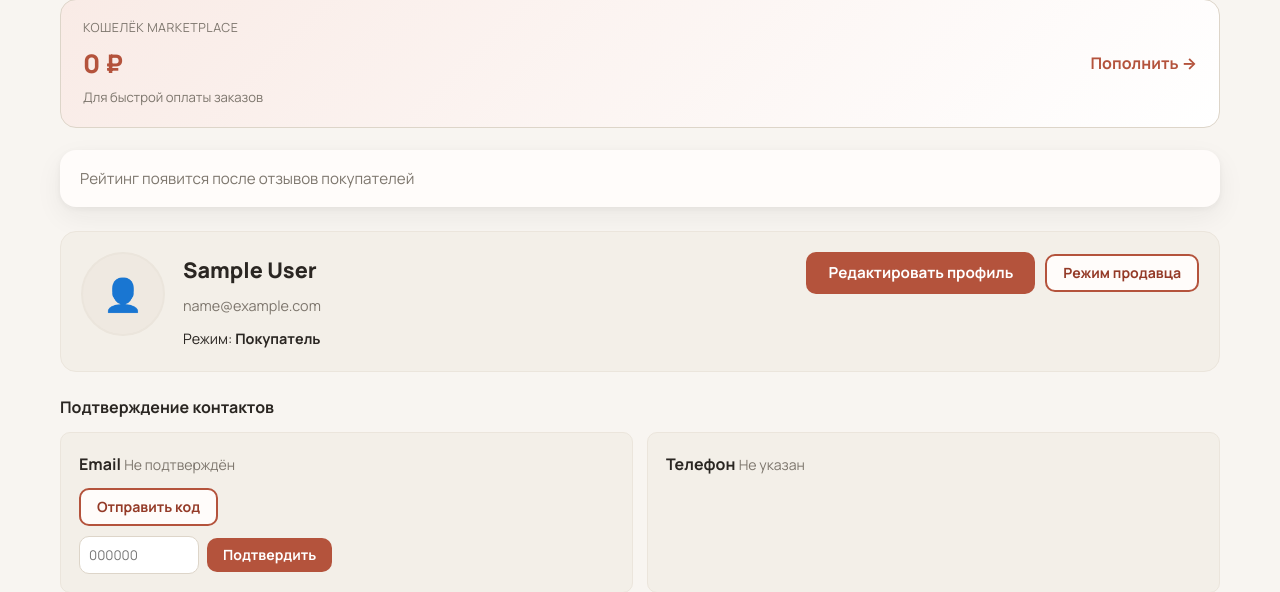
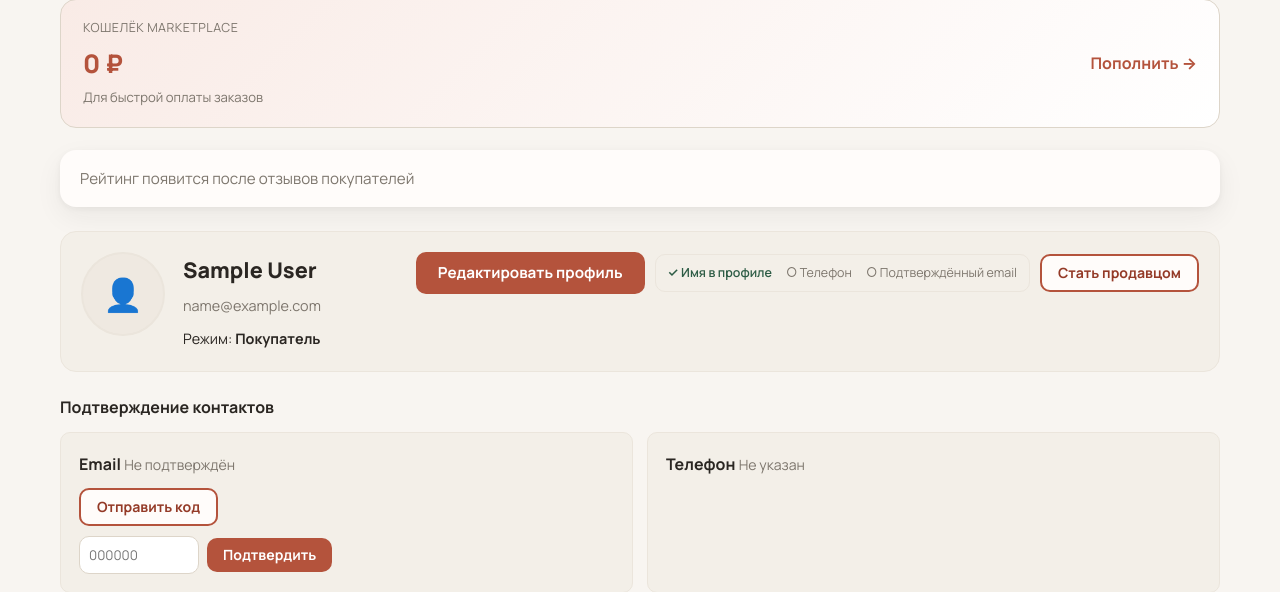
Before and after one commit to zVoofo/merketpalace, a Django app: page /accounts/profile/ in a window 1280 px wide. Shown: the part 243-835 px from the top of the page. Run offline with Django 5.2, Linux system fonts and the light colour scheme; the visitor is signed in with stand-in values (Sample User, id 1); data comes from the database, SQL or seed files in the repository; data that the repository does not hold is empty.

Commit message:
фикаааааот

```diff
--- a/accounts/views.py
+++ b/accounts/views.py
@@ -32,14 +32,50 @@ def _after_login(request, user):
 
 
 def _seller_switch_errors(user) -> list[str]:
-    errors = []
+    missing = []
     if not (user.first_name or '').strip():
-        errors.append('заполните имя в профиле')
+        missing.append('имя в профиле')
     if not user.phone:
-        errors.append('укажите телефон')
+        missing.append('телефон')
     if not user.email_verified:
-        errors.append('подтвердите email')
-    return errors
+        missing.append('подтверждённый email')
+    return missing
+
+
+def _seller_requirements(user) -> list[dict]:
+    return [
+        {'label': 'Имя в профиле', 'ok': bool((user.first_name or '').strip())},
+        {'label': 'Телефон', 'ok': bool(user.phone)},
+        {'label': 'Подтверждённый email', 'ok': bool(user.email_verified)},
+    ]
+
+
+def _switch_active_role(request, role: str):
+    """Переключение buyer/seller с понятными уведомлениями."""
+    if role not in ('buyer', 'seller'):
+        messages.error(request, 'Некорректный режим')
+        return redirect('accounts:profile')
+
+    if role == 'seller':
+        missing = _seller_switch_errors(request.user)
+        if missing:
+            if len(missing) == 1:
+                detail = missing[0]
+            else:
+                detail = ', '.join(missing[:-1]) + ' и ' + missing[-1]
+            messages.error(
+                request,
+                f'Не удалось стать продавцом — не хватает: {detail}.',
+            )
+            return redirect(f'{reverse("accounts:profile")}?edit=1')
+
+    request.user.active_role = role
+    request.user.save(update_fields=['active_role'])
+    if role == 'seller':
+        messages.success(request, 'Режим продавца включён.')
+    else:
+        messages.success(request, 'Режим покупателя включён.')
+    return redirect('accounts:profile')
 
 
 def staff_required(view_func):
@@ -311,15 +347,7 @@ def profile_view(request):
     if request.method == 'POST':
         if 'switch_role' in request.POST:
             role = request.POST.get('role', 'buyer')
-            if role == 'seller':
-                errs = _seller_switch_errors(request.user)
-                if errs:
-                    messages.error(request, 'Режим продавца: ' + ', '.join(errs) + '.')
-                    return redirect('accounts:profile?edit=1')
-            request.user.active_role = role
-            request.user.save(update_fields=['active_role'])
-            messages.success(request, f'Режим: {"Продавец" if role == "seller" else "Покупатель"}')
-            return redirect('accounts:profile')
+            return _switch_active_role(request, role)
 
         if 'send_email_code' in request.POST:
             email = request.POST.get('email') or request.user.email
@@ -412,6 +440,7 @@ def profile_view(request):
         'rating_avg': rating_avg,
         'rating_count': rating_count,
         'looking_incoming_count': looking_incoming_count,
+        'seller_requirements': _seller_requirements(request.user),
         **looking_requests_context(request.user),
     }
 
--- a/static/css/blocks.css
+++ b/static/css/blocks.css
@@ -621,6 +621,13 @@
 .profile-view__org{margin:8px 0 0;font-size:.88rem;color:var(--text-soft)}
 .profile-view__actions{display:flex;flex-wrap:wrap;gap:10px;align-items:center}
 .profile-role-form{margin:0}
+.seller-reqs{
+  list-style:none;margin:0;padding:8px 12px;
+  background:var(--bg-soft);border:1px solid var(--border-light);border-radius:var(--radius-sm);
+  font-size:.78rem;color:var(--muted);display:flex;flex-wrap:wrap;gap:6px 14px;
+}
+.seller-reqs__item{white-space:nowrap}
+.seller-reqs__item--ok{color:var(--success-text);font-weight:600}
 .profile-edit__head{display:flex;align-items:center;justify-content:space-between;gap:12px;margin-bottom:20px}
 .profile-edit__head h2{margin:0;font-size:1.2rem}
 .profile-edit[hidden]{display:none!important}
--- a/templates/accounts/profile.html
+++ b/templates/accounts/profile.html
@@ -63,11 +63,20 @@
             </div>
             <div class="profile-view__actions">
                 <button type="button" class="btn" id="profile-edit-open">Редактировать профиль</button>
-                <form method="POST" class="profile-role-form" data-confirm="{% if user.active_role == 'seller' %}Переключиться в режим покупателя?{% else %}Стать продавцом? Нужны имя, телефон и подтверждённый email.{% endif %}">
+                {% if user.active_role != 'seller' %}
+                <ul class="seller-reqs" aria-label="Условия для режима продавца">
+                    {% for req in seller_requirements %}
+                        <li class="seller-reqs__item{% if req.ok %} seller-reqs__item--ok{% endif %}">
+                            {% if req.ok %}✓{% else %}○{% endif %} {{ req.label }}
+                        </li>
+                    {% endfor %}
+                </ul>
+                {% endif %}
+                <form method="POST" class="profile-role-form">
                     {% csrf_token %}
                     <input type="hidden" name="switch_role" value="1">
                     <input type="hidden" name="role" value="{% if user.active_role == 'seller' %}buyer{% else %}seller{% endif %}">
-                    <button type="submit" class="btn btn--outline btn--sm">{% if user.active_role == 'seller' %}Режим покупателя{% else %}Режим продавца{% endif %}</button>
+                    <button type="submit" class="btn btn--outline btn--sm">{% if user.active_role == 'seller' %}Режим покупателя{% else %}Стать продавцом{% endif %}</button>
                 </form>
             </div>
         </div>
--- a/templates/base.html
+++ b/templates/base.html
@@ -9,7 +9,7 @@
     <link rel="preconnect" href="https://fonts.googleapis.com">
     <link rel="preconnect" href="https://fonts.gstatic.com" crossorigin>
     <link href="https://fonts.googleapis.com/css2?family=Manrope:wght@400;500;600;700;800&display=swap" rel="stylesheet">
-    <link rel="stylesheet" href="{% static 'css/main.css' %}?v=10">
+    <link rel="stylesheet" href="{% static 'css/main.css' %}?v=11">
 </head>
 <body>
 <header class="header">
```
Also changed, not shown: scripts/extended_check.py (+37 -0 lines).
